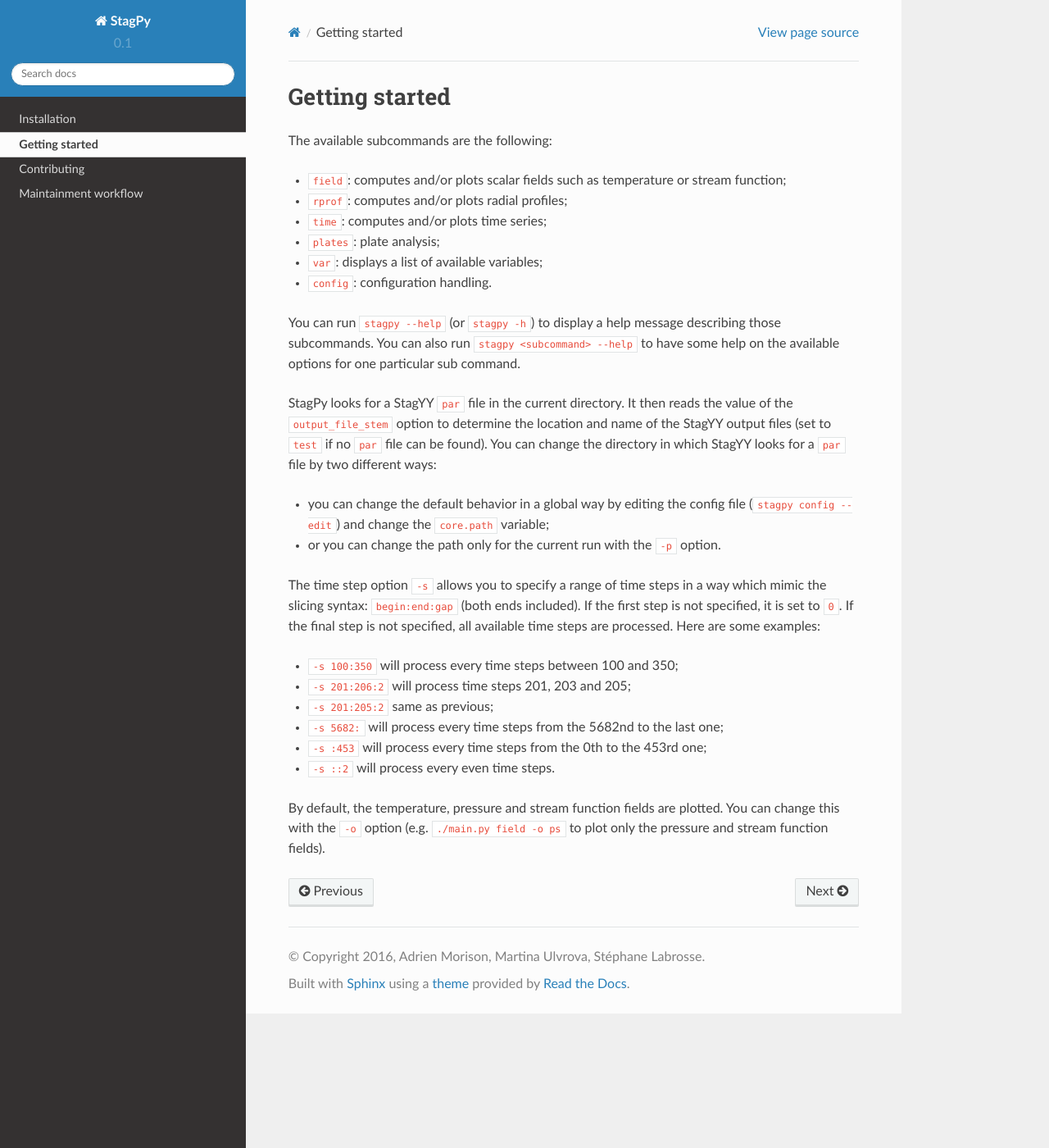
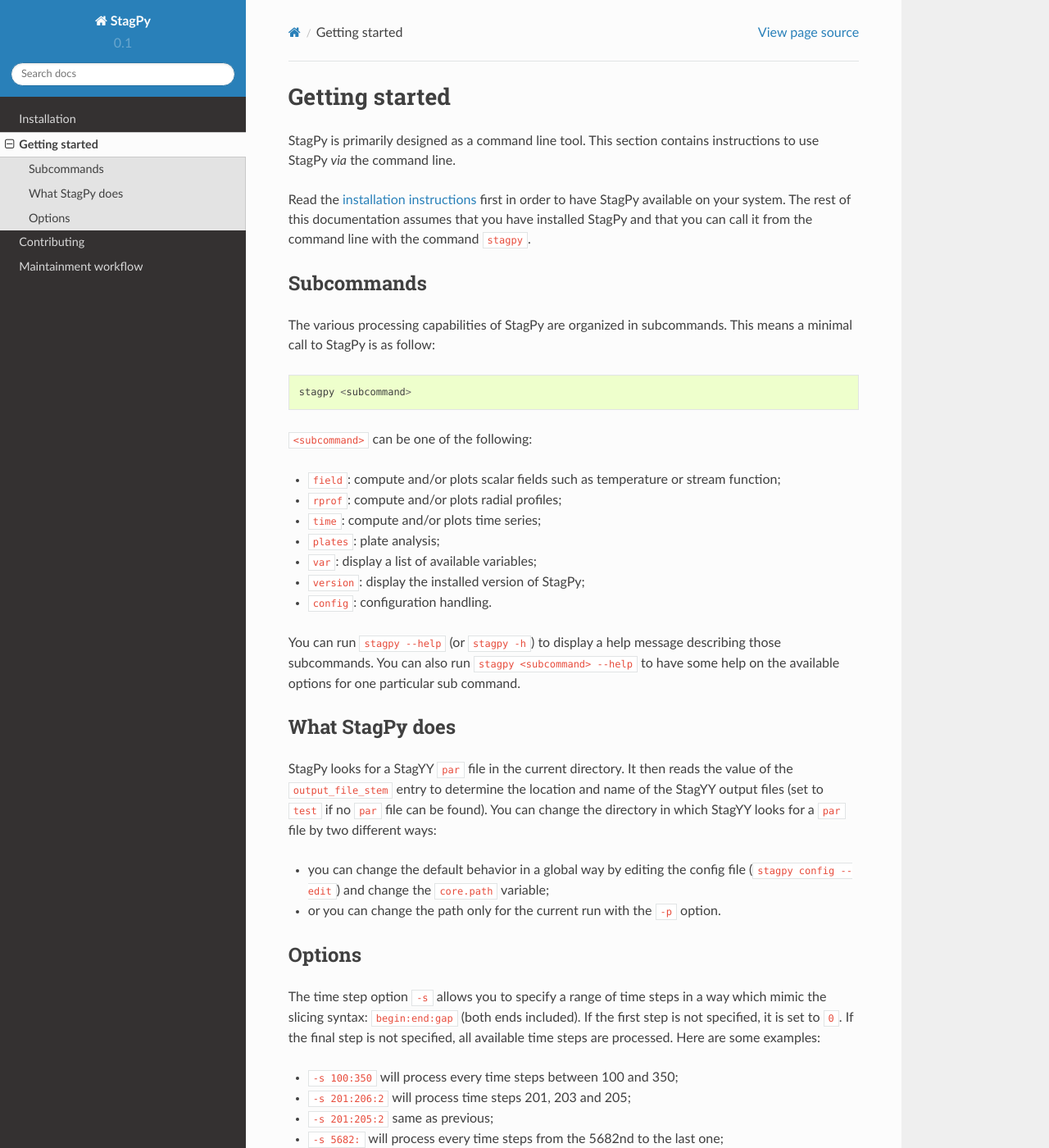
Before and after one commit to StagPython/StagPy, a Sphinx documentation site: the page built from docs/sources/tuto.rst, in a window 1280 px wide and 1400 px high. Shown: the whole window at 82% size. Built offline with Sphinx 7.4.7 and the Read the Docs theme 2.0.0, drawn with Linux system fonts in a browser that asks for light colours.

Commit message:
Update tuto

```diff
--- a/docs/sources/tuto.rst
+++ b/docs/sources/tuto.rst
@@ -1,22 +1,42 @@
 Getting started
 ===============
 
-The available subcommands are the following:
+StagPy is primarily designed as a command line tool. This section contains
+instructions to use StagPy *via* the command line.
 
-* ``field``: computes and/or plots scalar fields such as temperature or stream
+Read the :doc:`installation instructions <install>` first in order to have
+StagPy available on your system. The rest of this documentation assumes that
+you have installed StagPy and that you can call it from the command line with
+the command ``stagpy``.
+
+Subcommands
+-----------
+
+The various processing capabilities of StagPy are organized in subcommands.
+This means a minimal call to StagPy is as follow::
+
+    stagpy <subcommand>
+
+``<subcommand>`` can be one of the following:
+
+* ``field``: compute and/or plots scalar fields such as temperature or stream
   function;
-* ``rprof``: computes and/or plots radial profiles;
-* ``time``: computes and/or plots time series;
+* ``rprof``: compute and/or plots radial profiles;
+* ``time``: compute and/or plots time series;
 * ``plates``: plate analysis;
-* ``var``: displays a list of available variables;
+* ``var``: display a list of available variables;
+* ``version``: display the installed version of StagPy;
 * ``config``: configuration handling.
 
 You can run ``stagpy --help`` (or ``stagpy -h``) to display a help message
 describing those subcommands. You can also run ``stagpy <subcommand> --help``
 to have some help on the available options for one particular sub command.
 
+What StagPy does
+----------------
+
 StagPy looks for a StagYY ``par`` file in the current directory. It then reads
-the value of the ``output_file_stem`` option to determine the location and name
+the value of the ``output_file_stem`` entry to determine the location and name
 of the StagYY output files (set to ``test`` if no ``par`` file can be found).
 You can change the directory in which StagYY looks for a ``par`` file by two
 different ways:
@@ -24,6 +44,9 @@ different ways:
 * you can change the default behavior in a global way by editing the config
   file (``stagpy config --edit``) and change the ``core.path`` variable;
 * or you can change the path only for the current run with the ``-p`` option.
+
+Options
+-------
 
 The time step option ``-s`` allows you to specify a range of time steps in a
 way which mimic the slicing syntax: ``begin:end:gap`` (both ends included). If
```
